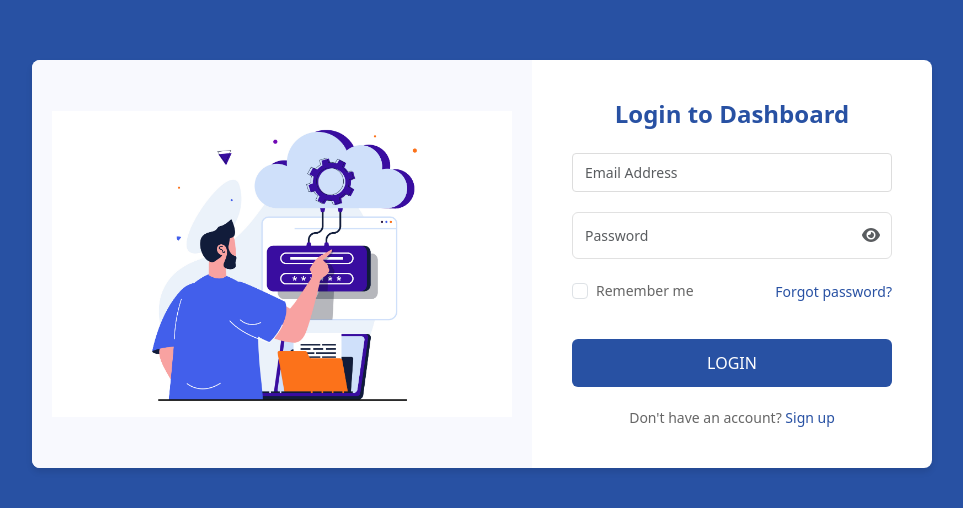
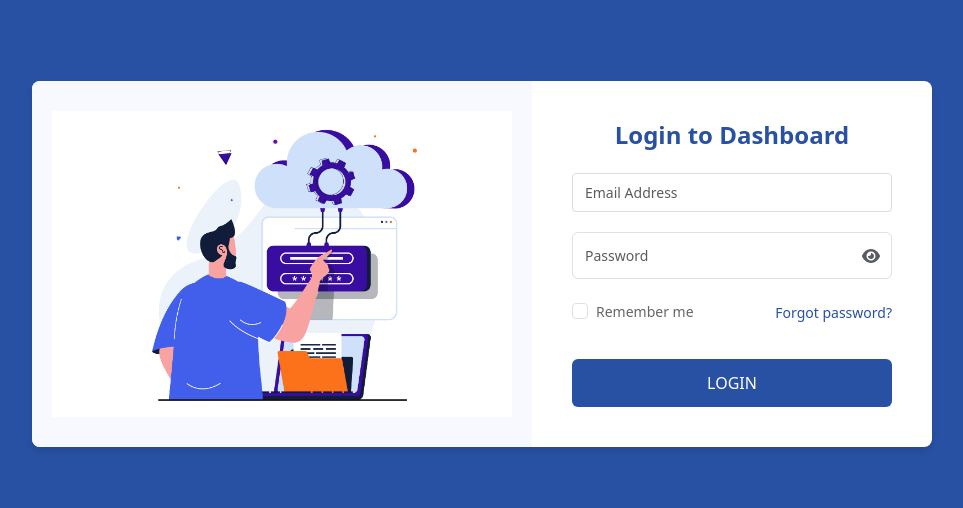
Before and after one commit to Arjun643/bootstrap-admin-template, a React (Create React App) app: page /login in a window 1280 px wide. Shown: the part 136-644 px from the top of the page, without its empty margins (158-1121 px from the left). Built offline with nearby package versions, Linux system fonts and the light colour scheme; what ag-grid-community would draw is missing.

Commit message:
feat(login-page-design): improvement

```diff
--- a/src/pages/login/login.tsx
+++ b/src/pages/login/login.tsx
@@ -136,10 +136,6 @@
             <button type="submit" className="login-btn">
               LOGIN
             </button>
-
-            <div className="signup-text">
-              Don't have an account? <a href="#">Sign up</a>
-            </div>
           </form>
         </div>
       </div>
```
